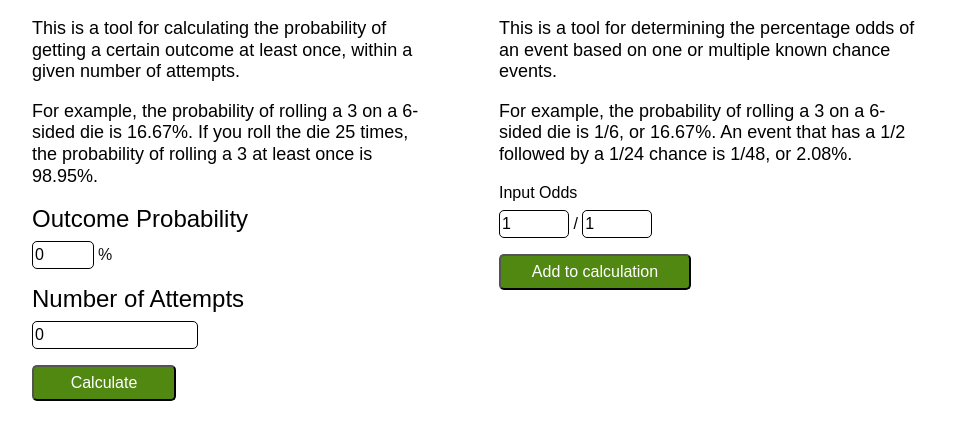
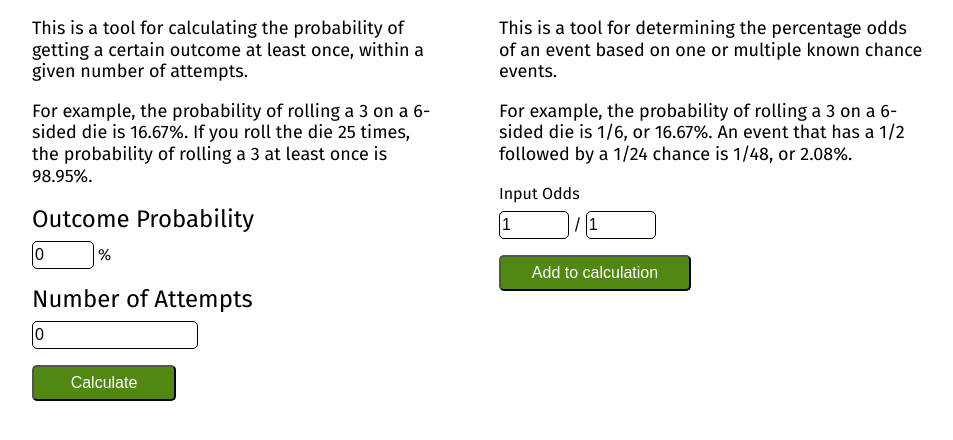
Before and after one commit to PeterBreen/probabilitycalc, a React (Create React App) app: page / in a window 1280 px wide. Shown: the top 440 px of the page, without its empty margins (160-1113 px from the left). Built offline with nearby package versions, Linux system fonts and the light colour scheme.

Commit message:
add Fira Sans include, declaration

```diff
--- a/src/index.css
+++ b/src/index.css
@@ -1,5 +1,7 @@
+@import url('https://fonts.googleapis.com/css?family=Fira+Sans:400,700');
+
 body {
   margin: 0;
   padding: 0;
-  font-family: sans-serif;
+  font-family: "Fira Sans", sans-serif;
 }
```
